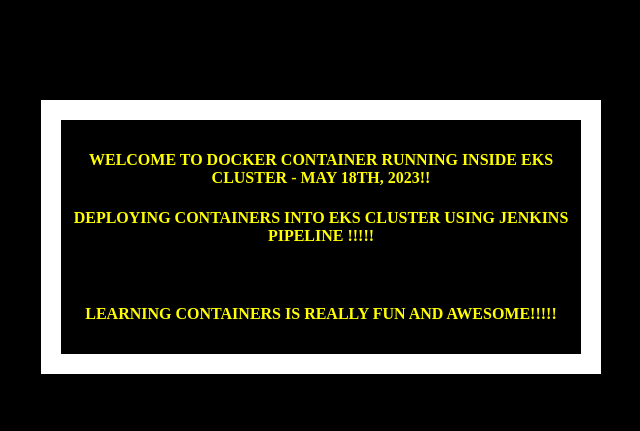
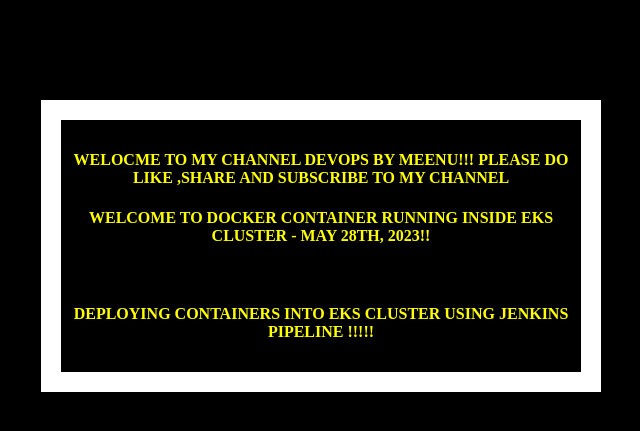
Before and after one commit to Meenakshi0812/jenkins-ECR, a Flask app: page / in a window 1280 px wide. Shown: the top 431 px of the page, without its empty margins (319-959 px from the left). Run offline with Flask 2, Linux system fonts and the light colour scheme.

Commit message:
Update index.html

```diff
--- a/templates/index.html
+++ b/templates/index.html
@@ -19,10 +19,10 @@
   </head>
   <body>
     <div class="container">
-      <h4>Welcome to Docker Container running inside  EKS Cluster - MAY 18th, 2023!!</h4>
-      <h4>Deploying Containers into EKS cluster using Jenkins Pipeline !!!!!</h4>
+      <h4>welocme to my channel devops by meenu!!! please do like ,share and subscribe to my channel</h4>
+      <h4>Welcome to Docker Container running inside  EKS Cluster - MAY 28th, 2023!!</h4>
       <br>
-       <h4>Learning containers is really fun and awesome!!!!!</h4>
+       <h4>Deploying Containers into EKS cluster using Jenkins Pipeline !!!!!</h4>
     </div>
   </body>
 </html>
```
